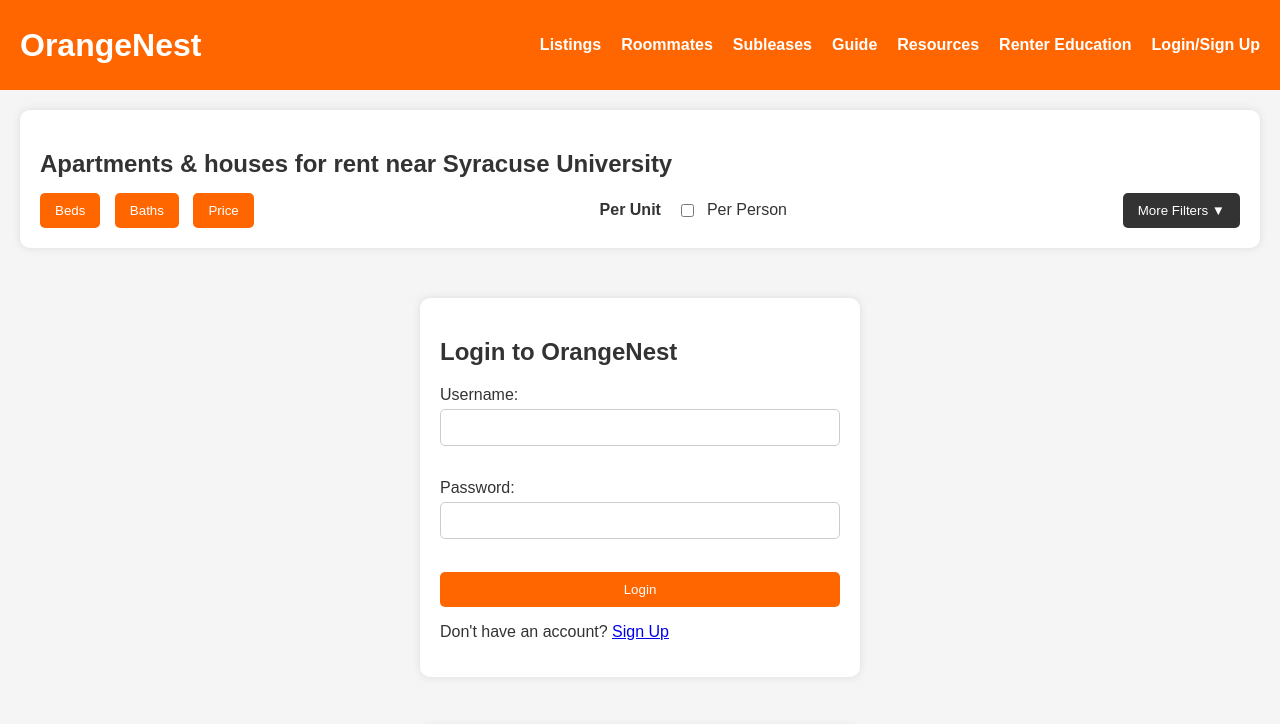
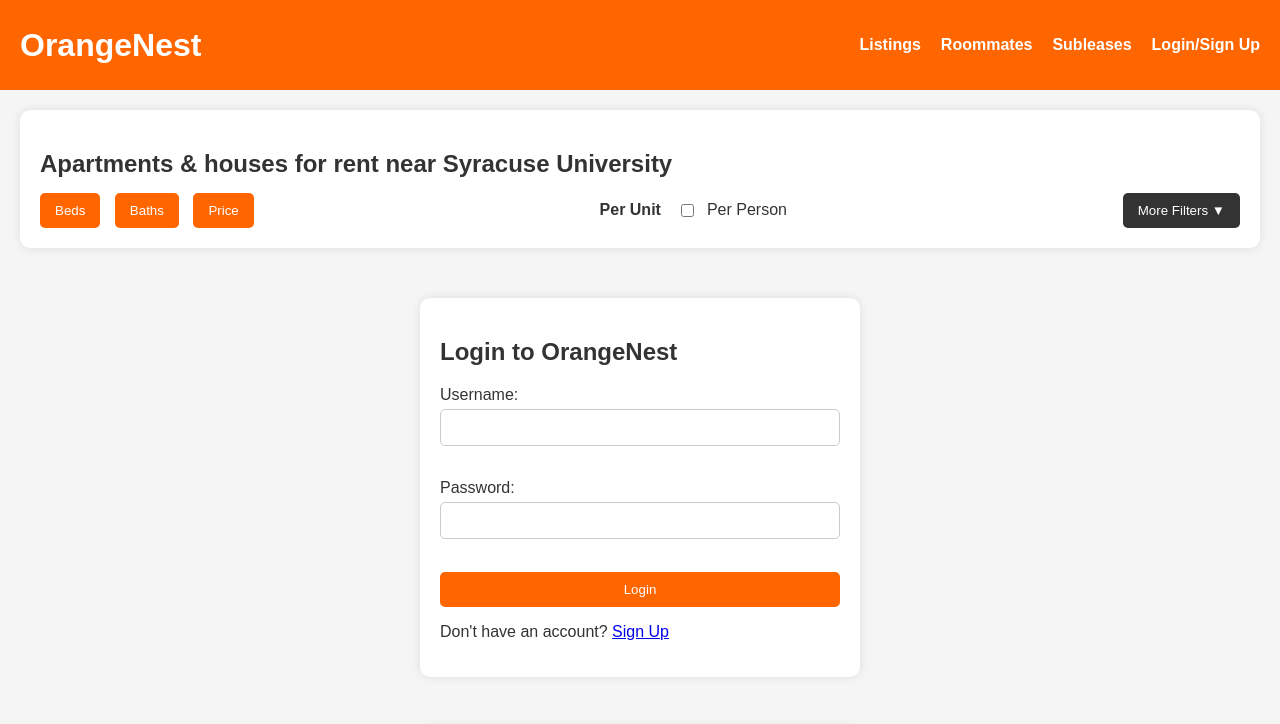
Before and after one commit to OrangeNest/OrangeNest.github.io, a plain HTML site: page index.html in a window 1280 px wide. Shown: the top 724 px of the page. Drawn offline with Linux system fonts and the light colour scheme.

Commit message:
Update index.html

```diff
--- a/index.html
+++ b/index.html
@@ -17,9 +17,6 @@
                 <li><a href="#">Listings</a></li>
                 <li><a href="#">Roommates</a></li>
                 <li><a href="#">Subleases</a></li>
-                <li><a href="#">Guide</a></li>
-                <li><a href="#">Resources</a></li>
-                <li><a href="#">Renter Education</a></li>
                 <li><a href="#login">Login/Sign Up</a></li>
             </ul>
         </nav>
```
